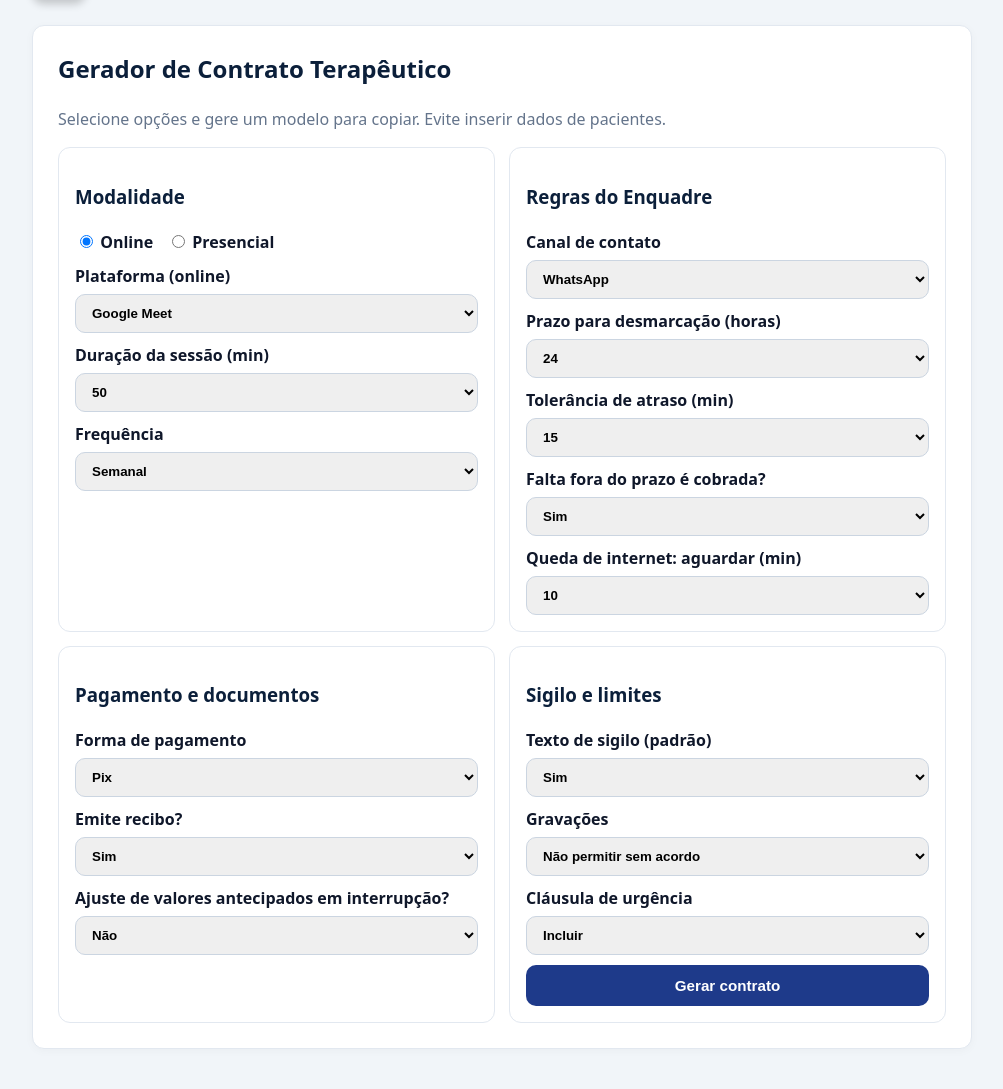
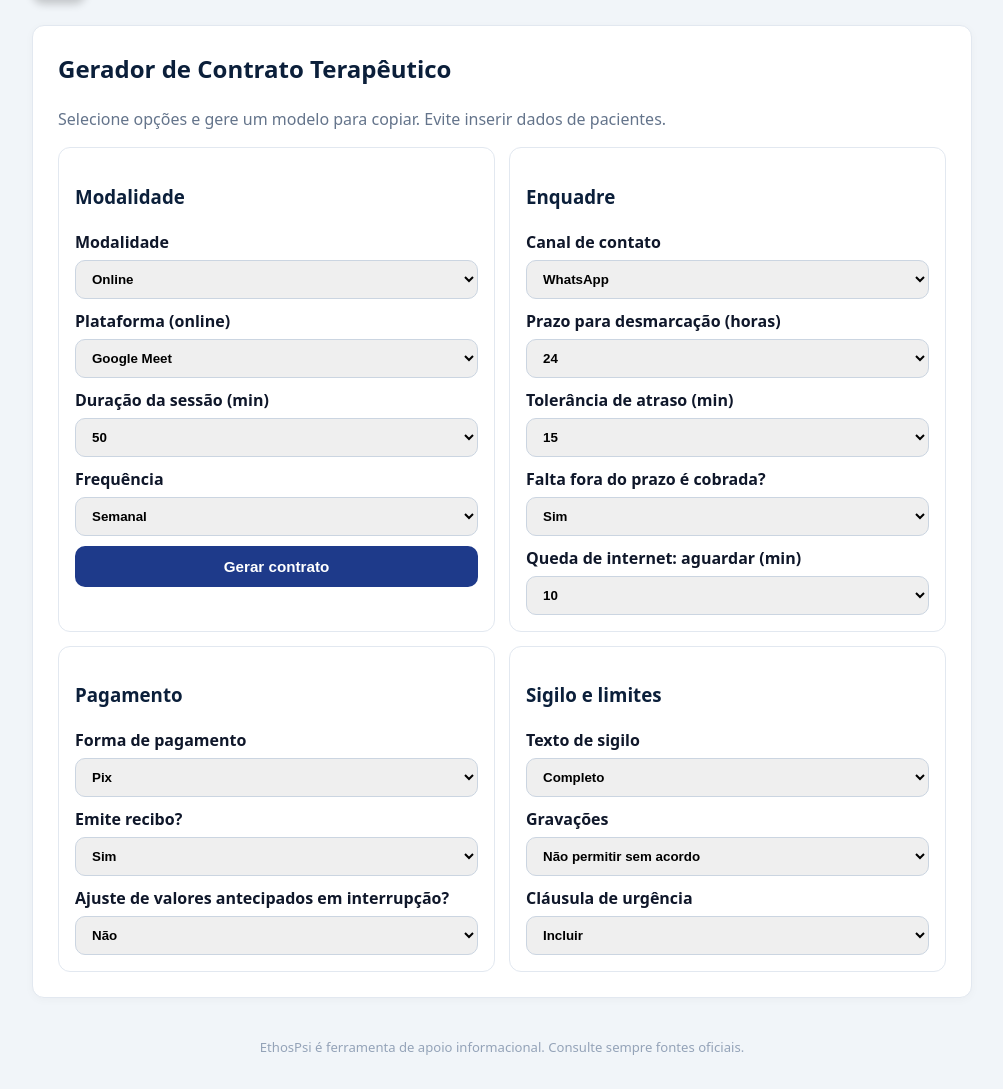
Before and after one commit to sabrinaandraderocha-cmyk/ethospsi, a Flask app: page /contrato in a window 1280 px wide. Shown: the part 75-1164 px from the top of the page, without its empty margins (138-1141 px from the left). Run offline with Flask 3, Linux system fonts and the light colour scheme.

Commit message:
Update contrato.html

```diff
--- a/templates/contrato.html
+++ b/templates/contrato.html
@@ -10,15 +10,19 @@
   <form method="post" class="form-grid">
     <div class="form-card">
       <h3>Modalidade</h3>
-      <div class="radio-row">
-        <label><input type="radio" name="modalidade" value="Online" checked> Online</label>
-        <label><input type="radio" name="modalidade" value="Presencial"> Presencial</label>
-      </div>
+
+      <label class="field">
+        Modalidade
+        <select name="modalidade">
+          <option selected>Online</option>
+          <option>Presencial</option>
+        </select>
+      </label>
 
       <label class="field">
         Plataforma (online)
         <select name="plataforma">
-          <option>Google Meet</option>
+          <option selected>Google Meet</option>
           <option>Zoom</option>
           <option>Microsoft Teams</option>
           <option>Outro</option>
@@ -42,10 +46,14 @@
           <option value="variável">Variável</option>
         </select>
       </label>
+
+      <button class="btn-action" type="submit" style="margin-top:10px; width:100%;">
+        Gerar contrato
+      </button>
     </div>
 
     <div class="form-card">
-      <h3>Regras do Enquadre</h3>
+      <h3>Enquadre</h3>
 
       <label class="field">
         Canal de contato
@@ -93,14 +101,14 @@
     </div>
 
     <div class="form-card">
-      <h3>Pagamento e documentos</h3>
+      <h3>Pagamento</h3>
 
       <label class="field">
         Forma de pagamento
         <select name="pagamento">
           <option value="pix" selected>Pix</option>
+          <option value="transferencia">Transferência</option>
           <option value="cartao">Cartão</option>
-          <option value="transferencia">Transferência</option>
         </select>
       </label>
 
@@ -125,9 +133,9 @@
       <h3>Sigilo e limites</h3>
 
       <label class="field">
-        Texto de sigilo (padrão)
+        Texto de sigilo
         <select name="sigilo">
-          <option value="sim" selected>Sim</option>
+          <option value="sim" selected>Completo</option>
           <option value="nao">Simplificado</option>
         </select>
       </label>
@@ -147,10 +155,6 @@
           <option value="nao">Não incluir</option>
         </select>
       </label>
-
-      <button class="btn-action" type="submit" style="margin-top:10px; width:100%;">
-        Gerar contrato
-      </button>
     </div>
   </form>
 </section>
@@ -158,11 +162,16 @@
 {% if contrato_txt %}
 <section class="card">
   <h2 style="margin-top:0;">Contrato gerado</h2>
-  <p style="color:#64748b; margin-top:6px;">Copie e ajuste conforme sua prática.</p>
 
   <div class="copy-row">
     <button class="btn-action" type="button" onclick="copyText()">Copiar</button>
-    <a class="btn-action" href="{{ url_for('politicas') }}">Políticas prontas</a>
+
+    <form method="post" action="{{ url_for('download_docx') }}" style="margin:0;">
+      <input type="hidden" name="doc_title" value="Contrato Terapêutico">
+      <input type="hidden" name="doc_filename" value="contrato-terapeutico">
+      <input type="hidden" name="doc_text" value="{{ contrato_txt|e }}">
+      <button class="btn-action" type="submit">Baixar em Word</button>
+    </form>
   </div>
 
   <textarea id="outText" class="mono-area" readonly>{{ contrato_txt }}</textarea>
```
